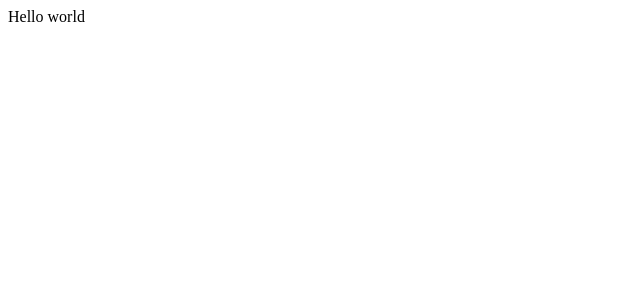
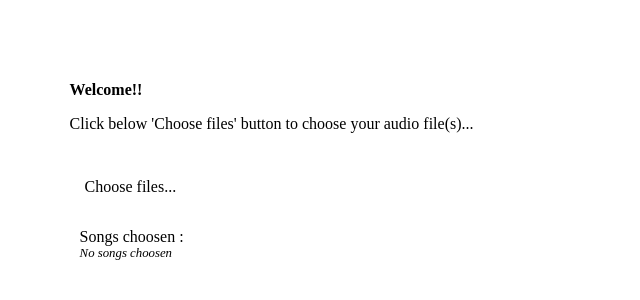
Before and after one commit to aakashdinkarh/music-player-project, a React (Create React App) app: page / in a window 1280 px wide. Shown: the top 300 px of the page, without its empty margins (0-640 px from the left). Built offline with nearby package versions, Linux system fonts and the light colour scheme.

Commit message:
deploy hello world

```diff
--- a/src/App.js
+++ b/src/App.js
@@ -11,7 +11,7 @@ const App = () => {
   const [audioSrcs, setAudioSrcs] = useState([]);
   const [audioInfo, setAudioInfo] = useState([]);
 
-  return <div>Hello world</div>
+  return <Upload audioInfo={audioInfo} setAudioInfo={setAudioInfo} setAudioSrcs={setAudioSrcs} />
 
   return (
     <BrowserRouter>
```
